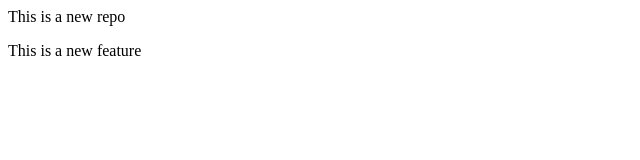
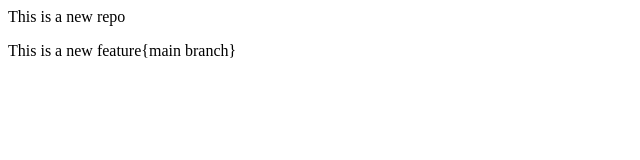
Before and after one commit to SreeNihaar/LocalRepo, a plain HTML site: page index.html in a window 1280 px wide. Shown: the full height of the page, 0-640 px from the left. Drawn offline with Linux system fonts and the light colour scheme.

Commit message:
Main Feature

```diff
--- a/index.html
+++ b/index.html
@@ -1,2 +1,2 @@
 <p>This is a new repo</p>
-<p>This is a new feature</p>
+<p>This is a new feature{main branch}</p>
```
